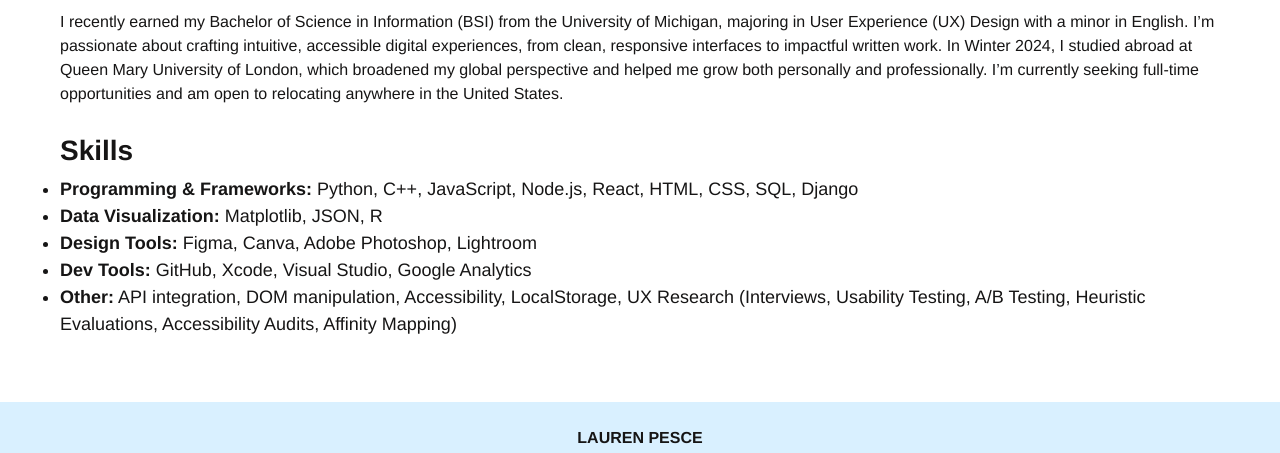
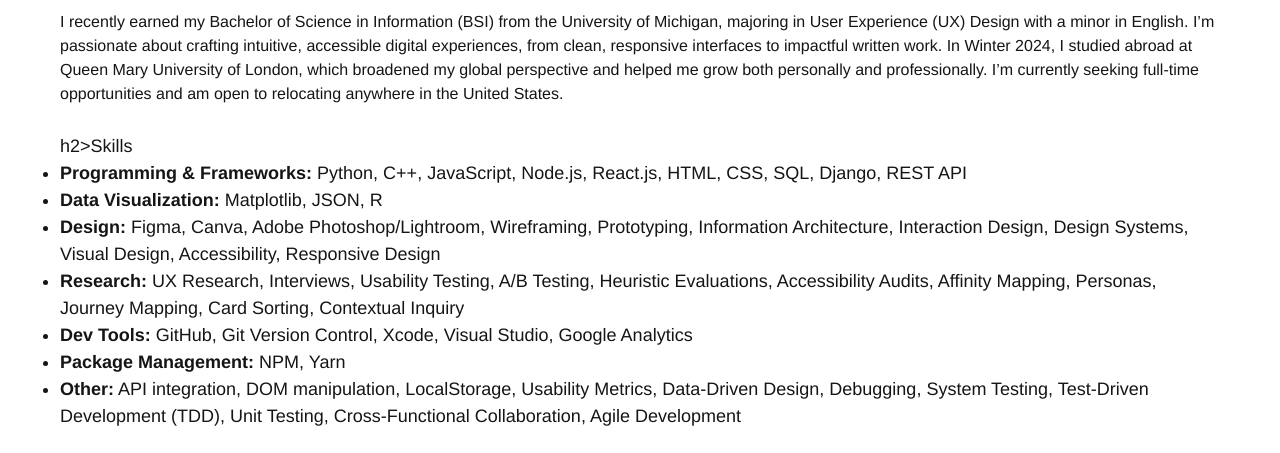
Before and after one commit to lpesce57/Lauren-Pesce-Portfolio, a plain HTML site: page about_me.html in a window 1280 px wide. Shown: the part 503-956 px from the top of the page. Drawn offline with Linux system fonts and the light colour scheme.

Commit message:
Update about_me.html

```diff
--- a/about_me.html
+++ b/about_me.html
@@ -56,13 +56,15 @@
 
     <!-- Skills -->
     <section class="skills">
-      <h2>Skills</h2>
+      h2>Skills</h2>
       <ul class="skills-list">
-        <li><strong>Programming & Frameworks:</strong> Python, C++, JavaScript, Node.js, React, HTML, CSS, SQL, Django</li>
+        <li><strong>Programming & Frameworks:</strong> Python, C++, JavaScript, Node.js, React.js, HTML, CSS, SQL, Django, REST API</li>
         <li><strong>Data Visualization:</strong> Matplotlib, JSON, R</li>
-        <li><strong>Design Tools:</strong> Figma, Canva, Adobe Photoshop, Lightroom</li>
-        <li><strong>Dev Tools:</strong> GitHub, Xcode, Visual Studio, Google Analytics</li>
-        <li><strong>Other:</strong> API integration, DOM manipulation, Accessibility, LocalStorage, UX Research (Interviews, Usability Testing, A/B Testing, Heuristic Evaluations, Accessibility Audits, Affinity Mapping)</li>
+        <li><strong>Design:</strong> Figma, Canva, Adobe Photoshop/Lightroom, Wireframing, Prototyping, Information Architecture, Interaction Design, Design Systems, Visual Design, Accessibility, Responsive Design</li>
+        <li><strong>Research:</strong> UX Research, Interviews, Usability Testing, A/B Testing, Heuristic Evaluations, Accessibility Audits, Affinity Mapping, Personas, Journey Mapping, Card Sorting, Contextual Inquiry</li>
+        <li><strong>Dev Tools:</strong> GitHub, Git Version Control, Xcode, Visual Studio, Google Analytics</li>
+        <li><strong>Package Management:</strong> NPM, Yarn</li>
+        <li><strong>Other:</strong> API integration, DOM manipulation, LocalStorage, Usability Metrics, Data-Driven Design, Debugging, System Testing, Test-Driven Development (TDD), Unit Testing, Cross-Functional Collaboration, Agile Development</li>
       </ul>
     </section>
   </main>
```
